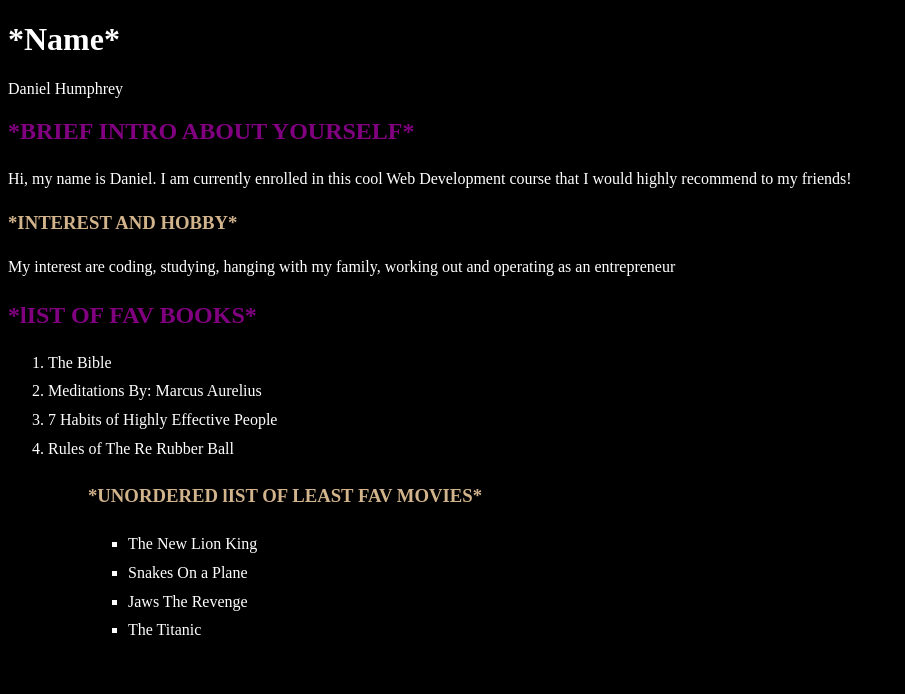
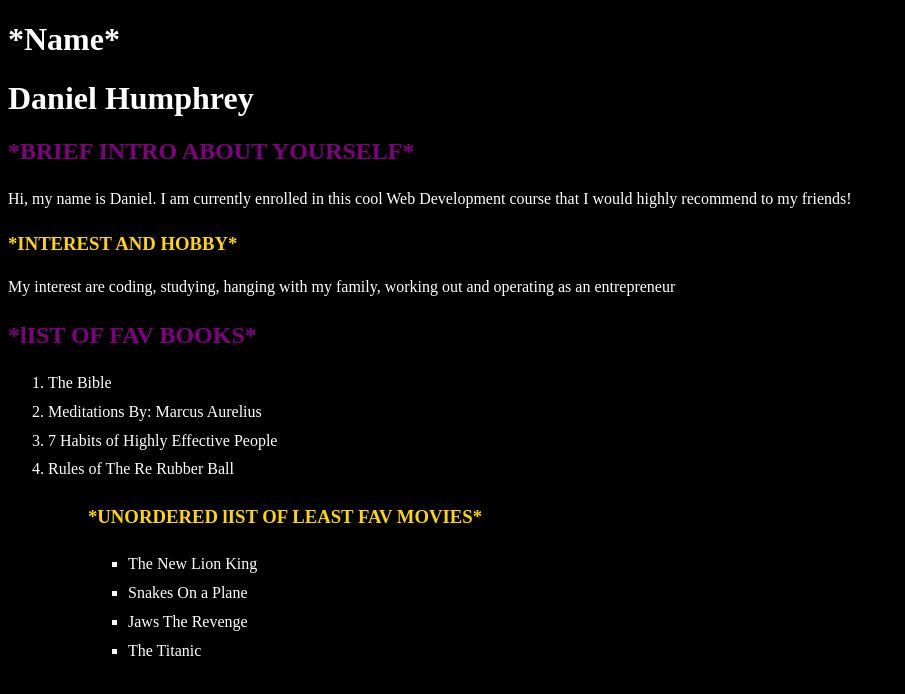
Before and after one commit to DEH10/Create-your-own-personal-web-page-DEH10, a plain HTML site: page index.html in a window 1280 px wide. Shown: the whole page, without its empty margins (0-905 px from the left). Drawn offline with Linux system fonts and the light colour scheme.

Commit message:
Update index.html

```diff
--- a/index.html
+++ b/index.html
@@ -12,7 +12,7 @@
             color: Purple;
         }
         h3 {
-        	color: Tan;
+        	color: Gold;
         }
         p {
         	color: White;
@@ -22,7 +22,7 @@
         }
     </style>
         <h1>*Name*</h1>
-        <p>Daniel Humphrey</p>
+        <h1>Daniel Humphrey</h1>
     </head>
     <body>
         <h2>*BRIEF INTRO ABOUT YOURSELF*</h2>
```
